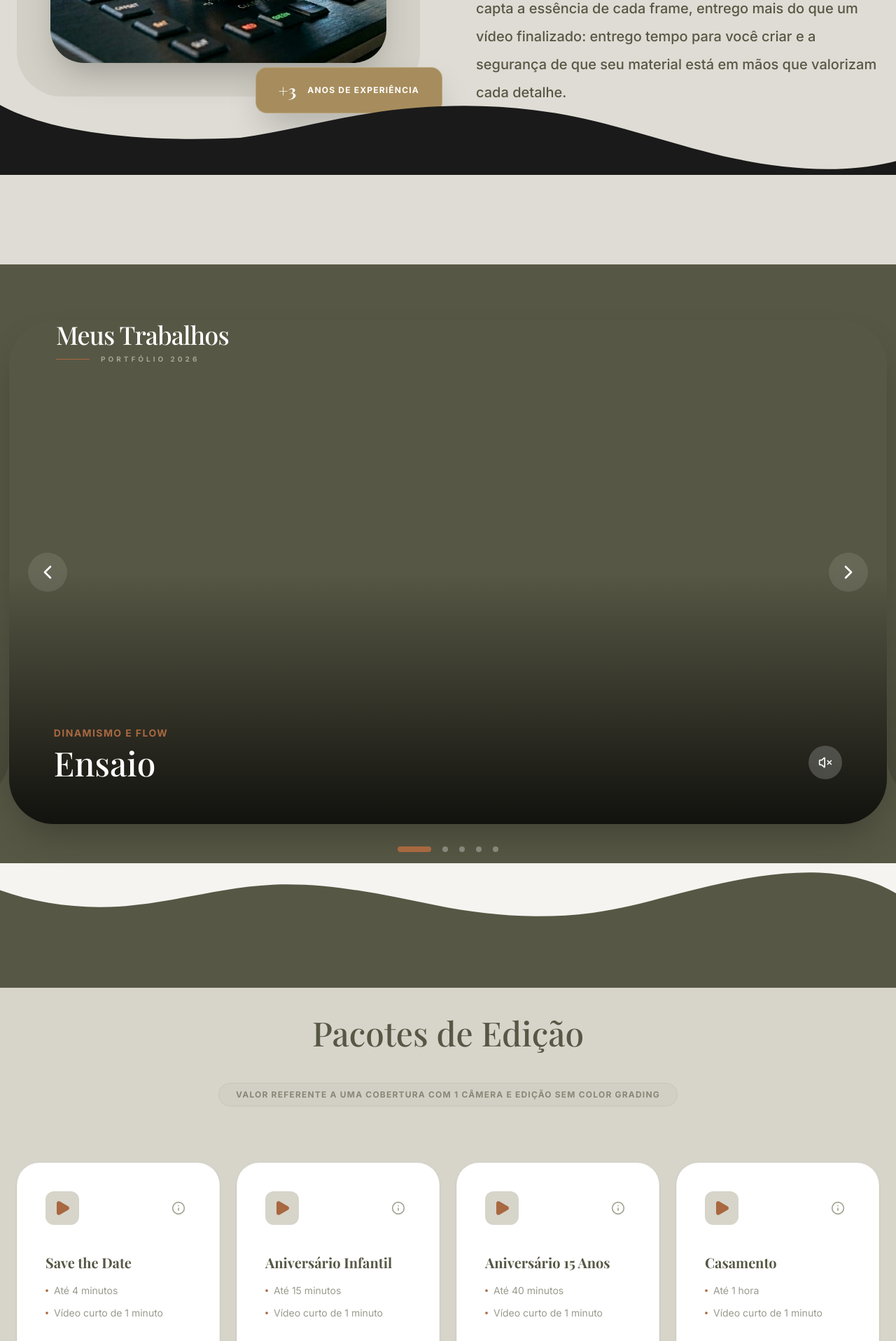
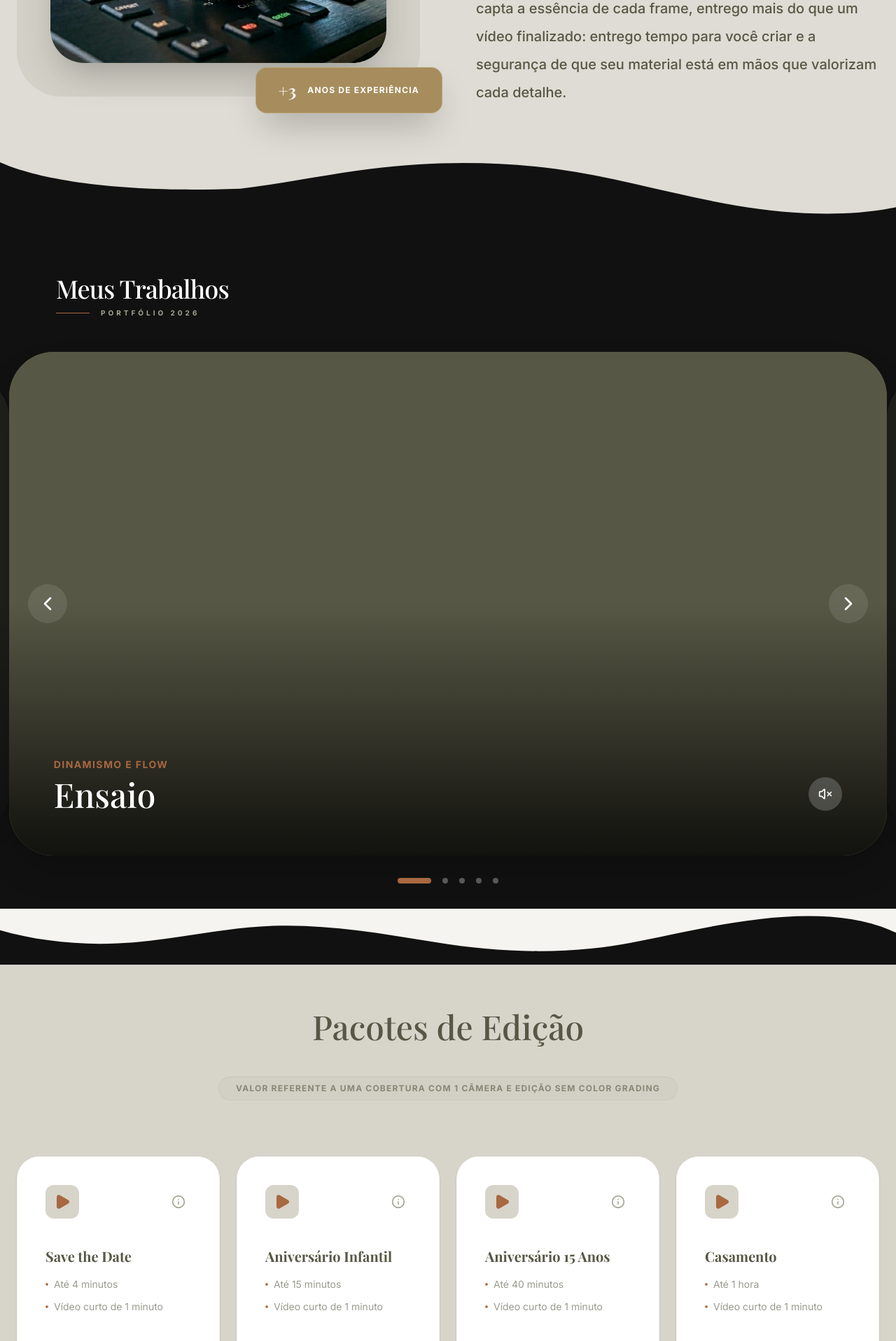
Before and after one commit to amfgyn/ArthurFrancoEditor, a React (Vite) app: page / in a window 1280 px wide. Shown: the part 1550-3467 px from the top of the page at 70% size. Built offline with nearby package versions, Linux system fonts and the light colour scheme; a web font is replaced by a local one.

Commit message:
Add files via upload

```diff
--- a/src/App.tsx
+++ b/src/App.tsx
@@ -413,7 +413,7 @@ export default function App() {
         </section>
 
         {/* Section: About Me */}
-        <section id="sobre-mim" className="py-32 bg-[#DEDCD4]">
+        <section id="sobre-mim" className="relative py-32 pb-40 bg-[#DEDCD4]">
           <div className="max-w-7xl mx-auto px-6">
             <div className="grid md:grid-cols-2 gap-20 items-center">
               <motion.div
@@ -462,18 +462,19 @@ export default function App() {
               </motion.div>
             </div>
           </div>
-          {/* Wave Divider Bottom - Sobre Mim → Portfólio */}
-          <div className="relative w-full overflow-hidden leading-none z-0" style={{ marginTop: '-2px' }}>
-            <svg className="relative block w-[calc(100%+1.3px)] h-[60px] md:h-[100px]" xmlns="http://www.w3.org/2000/svg" viewBox="0 0 1200 120" preserveAspectRatio="none">
-              <path d="M321.39,56.44c58-10.79,114.16-30.13,172-41.86,82.39-16.72,168.19-17.73,250.45-.39C823.78,31,906.67,72,985.66,92.83c70.05,18.48,146.53,26.09,214.34,3V120H0V0C49.1,35.3,153.28,66.86,321.39,56.44Z" fill="#1a1a1a"></path>
+
+          {/* Wave Divider - Sobre Mim → Portfólio (escuro) */}
+          <div className="absolute bottom-0 left-0 w-full overflow-hidden leading-none z-10" style={{ lineHeight: 0 }}>
+            <svg className="relative block" style={{ width: 'calc(100% + 1.3px)', height: '80px' }} xmlns="http://www.w3.org/2000/svg" viewBox="0 0 1200 120" preserveAspectRatio="none">
+              <path d="M321.39,56.44c58-10.79,114.16-30.13,172-41.86,82.39-16.72,168.19-17.73,250.45-.39C823.78,31,906.67,72,985.66,92.83c70.05,18.48,146.53,26.09,214.34,3V120H0V0C49.1,35.3,153.28,66.86,321.39,56.44Z" fill="#111111" />
             </svg>
           </div>
         </section>
 
         {/* Section: Portfolio (Netflix style) */}
-        <section id="portfólio" ref={portfolioSectionRef} className="relative flex flex-col overflow-hidden bg-dark text-white" style={{ paddingTop: '80px', paddingBottom: '80px' }}>
-          {/* Título da Seção como Overlay Cinematográfico */}
-          <div className="absolute top-10 left-6 md:top-20 md:left-20 z-30 pointer-events-none">
+        <section id="portfólio" ref={portfolioSectionRef} className="relative flex flex-col overflow-hidden bg-[#111111] text-white" style={{ paddingTop: '80px', paddingBottom: '100px' }}>
+          {/* Título da Seção */}
+          <div className="relative z-30 pointer-events-none mb-12 px-6 md:px-20">
             <motion.div
               initial={{ opacity: 0, x: -20 }}
               whileInView={{ opacity: 1, x: 0 }}
@@ -566,7 +567,7 @@ export default function App() {
             </div>
           </div>
 
-          {/* Pagination Dots - dentro da seção, abaixo do carrossel */}
+          {/* Pagination Dots */}
           <div className="flex justify-center gap-4 pt-8 pb-4 z-20 relative">
             {portfolioItems.map((_, i) => (
               <button
@@ -577,16 +578,16 @@ export default function App() {
             ))}
           </div>
 
-          {/* Wave Divider Bottom - Portfólio → Planos */}
-          <div className="relative w-full overflow-hidden leading-none" style={{ marginBottom: '-2px' }}>
-            <svg className="relative block w-[calc(100%+1.3px)] h-[60px] md:h-[100px]" xmlns="http://www.w3.org/2000/svg" viewBox="0 0 1200 120" preserveAspectRatio="none">
-              <path d="M0,0V46.29c47.79,22.2,103.59,32.17,158,28,70.36-5.37,136.33-33.31,206.8-37.5C438.64,32.43,512.34,53.67,583,72.05c69.27,18,138.3,24.88,209.4,13.08,36.15-6,69.85-17.84,104.45-29.34C989.49,25,1113-14.29,1200,52.47V0Z" fill="#f5f4f0"></path>
+          {/* Wave Divider - Portfólio → Planos (claro) */}
+          <div className="absolute bottom-0 left-0 w-full overflow-hidden leading-none z-10" style={{ lineHeight: 0 }}>
+            <svg className="relative block" style={{ width: 'calc(100% + 1.3px)', height: '80px' }} xmlns="http://www.w3.org/2000/svg" viewBox="0 0 1200 120" preserveAspectRatio="none">
+              <path d="M0,0V46.29c47.79,22.2,103.59,32.17,158,28,70.36-5.37,136.33-33.31,206.8-37.5C438.64,32.43,512.34,53.67,583,72.05c69.27,18,138.3,24.88,209.4,13.08,36.15-6,69.85-17.84,104.45-29.34C989.49,25,1113-14.29,1200,52.47V0Z" fill="#f5f4f0" />
             </svg>
           </div>
         </section>
 
         {/* Section: Packages */}
-        <section id="planos" className="pt-10 pb-0 bg-off-white relative">
+        <section id="planos" className="relative pt-16 pb-0 bg-off-white">
           <div className="max-w-7xl mx-auto px-6">
             <div className="text-center mb-20">
               <h2 className="text-4xl md:text-5xl font-display font-medium mb-12 text-dark">Pacotes de Edição</h2>
@@ -658,10 +659,10 @@ export default function App() {
             </div>
           </div>
 
-          {/* Wave Divider Bottom - Planos → CTA */}
-          <div className="relative w-full overflow-hidden leading-none mt-20" style={{ marginBottom: '-2px' }}>
-            <svg className="relative block w-[calc(100%+1.3px)] h-[60px] md:h-[100px]" xmlns="http://www.w3.org/2000/svg" viewBox="0 0 1200 120" preserveAspectRatio="none">
-              <path d="M321.39,56.44c58-10.79,114.16-30.13,172-41.86,82.39-16.72,168.19-17.73,250.45-.39C823.78,31,906.67,72,985.66,92.83c70.05,18.48,146.53,26.09,214.34,3V120H0V0C49.1,35.3,153.28,66.86,321.39,56.44Z" fill="#DEDCD4"></path>
+          {/* Wave Divider - Planos → CTA (bege) */}
+          <div className="absolute bottom-0 left-0 w-full overflow-hidden leading-none z-10" style={{ lineHeight: 0 }}>
+            <svg className="relative block" style={{ width: 'calc(100% + 1.3px)', height: '80px' }} xmlns="http://www.w3.org/2000/svg" viewBox="0 0 1200 120" preserveAspectRatio="none">
+              <path d="M321.39,56.44c58-10.79,114.16-30.13,172-41.86,82.39-16.72,168.19-17.73,250.45-.39C823.78,31,906.67,72,985.66,92.83c70.05,18.48,146.53,26.09,214.34,3V120H0V0C49.1,35.3,153.28,66.86,321.39,56.44Z" fill="#DEDCD4" />
             </svg>
           </div>
         </section>
```
